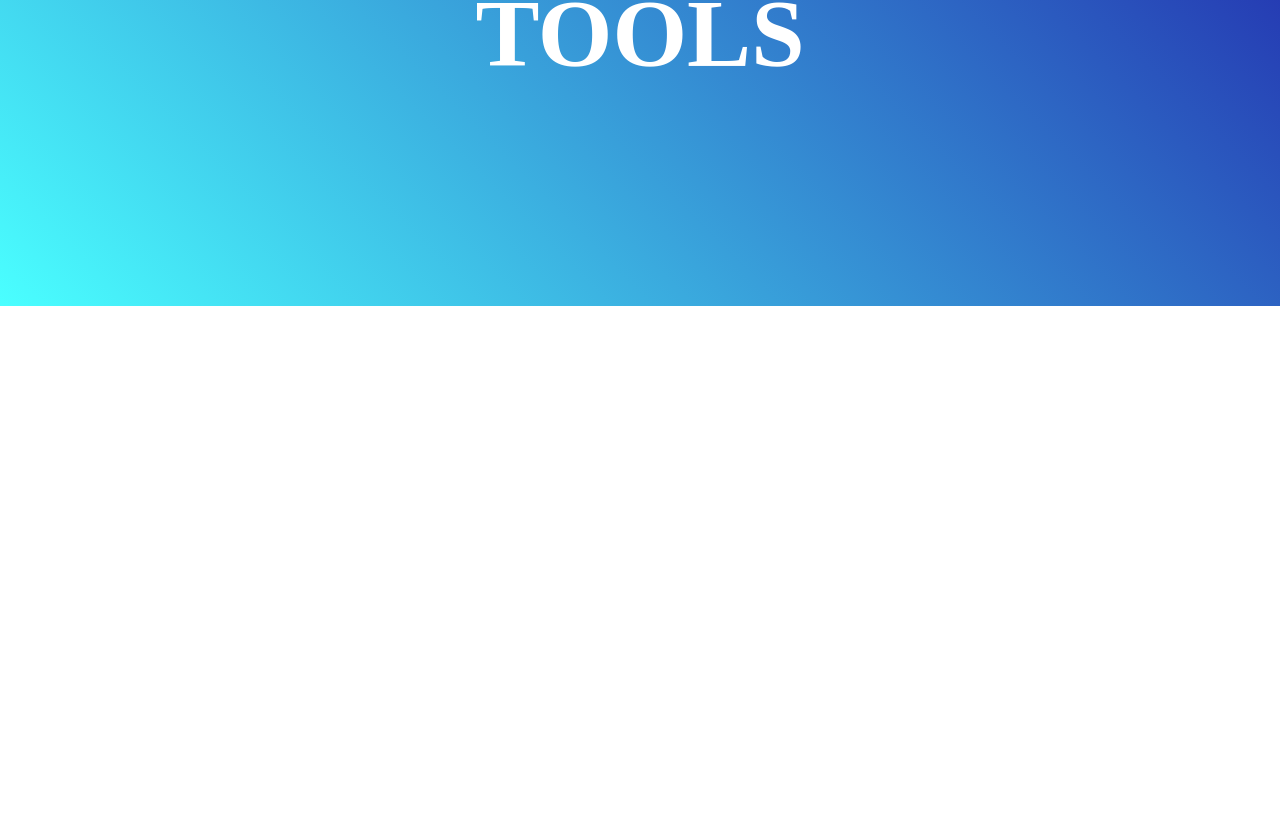
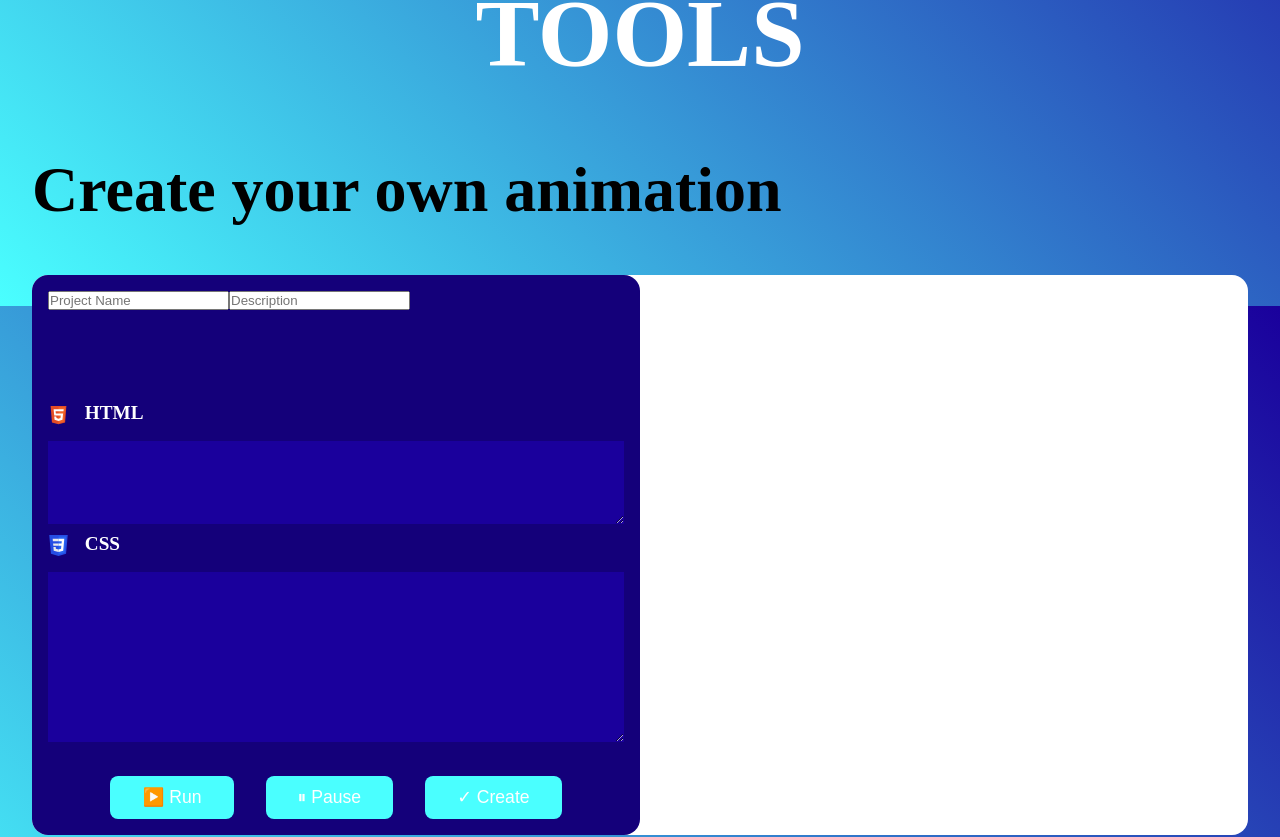
Before and after one commit to SachaBouk/Animflow, a Vue app in the folder animflow/: page /Tools in a window 1280 px wide. Shown: the part 494-1331 px from the top of the page. Before the commit the page ends 800 px from the top, so only its background shows below. Built offline with nearby package versions, Linux system fonts and the light colour scheme.

Commit message:
create new component + starting Toolsview page

```diff
--- /dev/null
+++ b/animflow/src/components/codepen.vue
@@ -0,0 +1,224 @@
+<template>
+    <div class="code-editor-wrapper">
+        <!-- <div v-if="!started" class="start-screen">
+            <button @click="startEditor">Try it yourself !</button>
+        </div> -->
+        <div class="code-editor">
+            <div class="code">
+                <form>
+                    <input type="text" name="name" placeholder="Project Name" />
+                    <input type="text" name="description" placeholder="Description" />
+                </form>
+                <div class="html-code">
+                    <h1><img src="./icons/htmlLogo.svg" alt="">HTML</h1>
+                    <textarea name="html"></textarea>
+                </div>
+                <div class="css-code">
+                    <h1><img src="./icons/cssLogo.svg" alt="">CSS</h1>
+                    <textarea name="css"></textarea>
+                </div>
+
+                <div class="controls">
+                    <!-- <button class="back-btn" @click="goBack">↩️ Retour</button> -->
+                    <button @click="runCode">▶️ Run</button>
+                    <button @click="pauseAnimation">⏸ Pause</button>
+                    <button>✓ Create</button>
+                </div>
+            </div>
+            <iframe id="result"></iframe>
+        </div>
+    </div>
+</template>
+
+<script>
+export default {
+    mounted() {
+    },
+    methods: {
+        startEditor() {
+            this.started = true;
+            this.$nextTick(() => {
+                // On initialise les éléments seulement après l'affichage
+                this.html_code = this.$el.querySelector(".html-code textarea");
+                this.css_code = this.$el.querySelector(".css-code textarea");
+                this.result = this.$el.querySelector("#result");
+
+                this.html_code.value = localStorage.getItem("html_code") || "";
+                this.css_code.value = localStorage.getItem("css_code") || "";
+
+                this.runCode();
+
+                this.html_code.addEventListener("keyup", this.runCode);
+                this.css_code.addEventListener("keyup", this.runCode);
+            });
+        },
+        runCode() {
+            if (!this.result) return;
+            localStorage.setItem("html_code", this.html_code.value);
+            localStorage.setItem("css_code", this.css_code.value);
+
+            const doc = this.result.contentDocument || this.result.contentWindow.document;
+            doc.open();
+            doc.write(`
+        <style>
+          ${this.css_code.value}
+          * {
+            animation-iteration-count: infinite !important;
+          }
+          .paused * {
+            animation-play-state: paused !important;
+            transition: none !important;
+          }
+        </style>
+        <body>
+          ${this.html_code.value}
+        </body>
+      `);
+            doc.close();
+        },
+        pauseAnimation() {
+            const doc = this.result.contentDocument || this.result.contentWindow.document;
+            doc.body.classList.toggle("paused");
+        },
+        goBack() {
+            this.started = false;
+            this.html_code = null;
+            this.css_code = null;
+            this.result = null;
+        }
+    }
+};
+</script>
+
+<style>
+:root {
+    --darkblue: #14007a;
+    --blue: #1a009c;
+    --lightblue: rgb(74, 255, 255);
+    --pink: rgb(255, 40, 113);
+}
+
+.code-editor-wrapper {
+    font-family: sans-serif;
+    /* background-image: linear-gradient(45deg, var(--lightblue), var(--blue)); */
+    display: flex;
+    justify-content: center;
+    align-items: center;
+    /* padding: 2rem; */
+    /* height: 100vh; */
+}
+
+
+/* .start-screen {
+    text-align: center;
+}
+
+.start-screen button {
+    background-color: var(--pink);
+    border: none;
+    color: white;
+    font-size: 1.5rem;
+    padding: 1rem 2rem;
+    border-radius: .5rem;
+    cursor: pointer;
+    transition: background-color 0.3s;
+}
+
+.start-screen button:hover {
+    background-color: var(--lightblue);
+} */
+
+
+.code-editor {
+    width: 95%;
+    height: 70vh;
+    display: grid;
+    grid-template-columns: repeat(2, 1fr);
+    background-color: #fff;
+    border-radius: 1rem;
+    overflow: hidden;
+    margin-top: 3rem;
+    margin-bottom: 15rem;
+}
+
+.code {
+    display: grid;
+    grid-template-rows: repeat(3, 1fr);
+    background-color: var(--darkblue);
+    padding: 1rem;
+    border-radius: 0 1rem 1rem 0;
+    overflow-y: hidden;
+}
+
+.code textarea {
+    width: 100%;
+    height: calc(100% - 3rem);
+    background-color: var(--blue);
+    color: var(--lightblue);
+    border: none;
+    padding: 1rem;
+    font-size: 1.1rem;
+    resize: vertical;
+}
+
+.css-code textarea {
+    height: 130%;
+}
+
+.code textarea::-webkit-scrollbar {
+    width: .4rem;
+}
+
+.code textarea::-webkit-scrollbar-thumb {
+    background-color: var(--pink);
+    border-radius: .4rem;
+}
+
+#result {
+    width: 100%;
+    height: 100%;
+    border: none;
+}
+
+h1 {
+    font: 600 1.2rem 'sans-serif';
+    margin: 1rem 0;
+    color: #fff;
+}
+
+h1>img {
+    width: 1.3rem;
+    margin-right: 1rem;
+    vertical-align: middle;
+}
+
+.controls {
+    justify-content: center;
+    text-align: center;
+    margin-top: 8rem;
+}
+
+.controls button {
+    background-color: var(--lightblue);
+    border: none;
+    color: #fff;
+    padding: .7rem 2rem;
+    font-size: 1.1rem;
+    border-radius: .5rem;
+    cursor: pointer;
+    margin: 0 1rem;
+    transition: background-color .3s;
+}
+
+.controls button:hover {
+    background-color: var(--pink);
+}
+
+.controls .back-btn {
+    background-color: var(--pink);
+}
+
+.controls .back-btn:hover {
+    background-color: var(--lightblue);
+}
+</style>
--- a/animflow/src/views/Toolsview.vue
+++ b/animflow/src/views/Toolsview.vue
@@ -1,10 +1,48 @@
+<script>
+
+import codepen from '@/components/codepen.vue';
+
+export default {
+  components: {
+    codepen
+  }
+}
+
+</script>
+
 <template>
 
-<div class="HomeStart">
-    <h1>WELCOME</h1>
-    <h1>ON</h1>
-    <h1>TOOLS</h1>
-  </div>
+    <div class="HomeStart">
+        <h1>WELCOME</h1>
+        <h1>ON</h1>
+        <h1>TOOLS</h1>
+    </div>
+
+    <div class="createAnimation">
+        <div id="title">
+            <h2>Create your own animation</h2>
+        </div>
+
+            <codepen />
+
+    </div>
 
 </template>
-<style></style>
+
+
+
+<style>
+* {
+    margin: 0;
+    padding: 0;
+    box-sizing: border-box;
+    user-select: none;
+}
+
+h2 {
+    font: 600 4rem 'sans-serif';
+    color: black;
+    margin-top: 3rem;
+    margin-left: 2rem;
+}
+</style>
```
